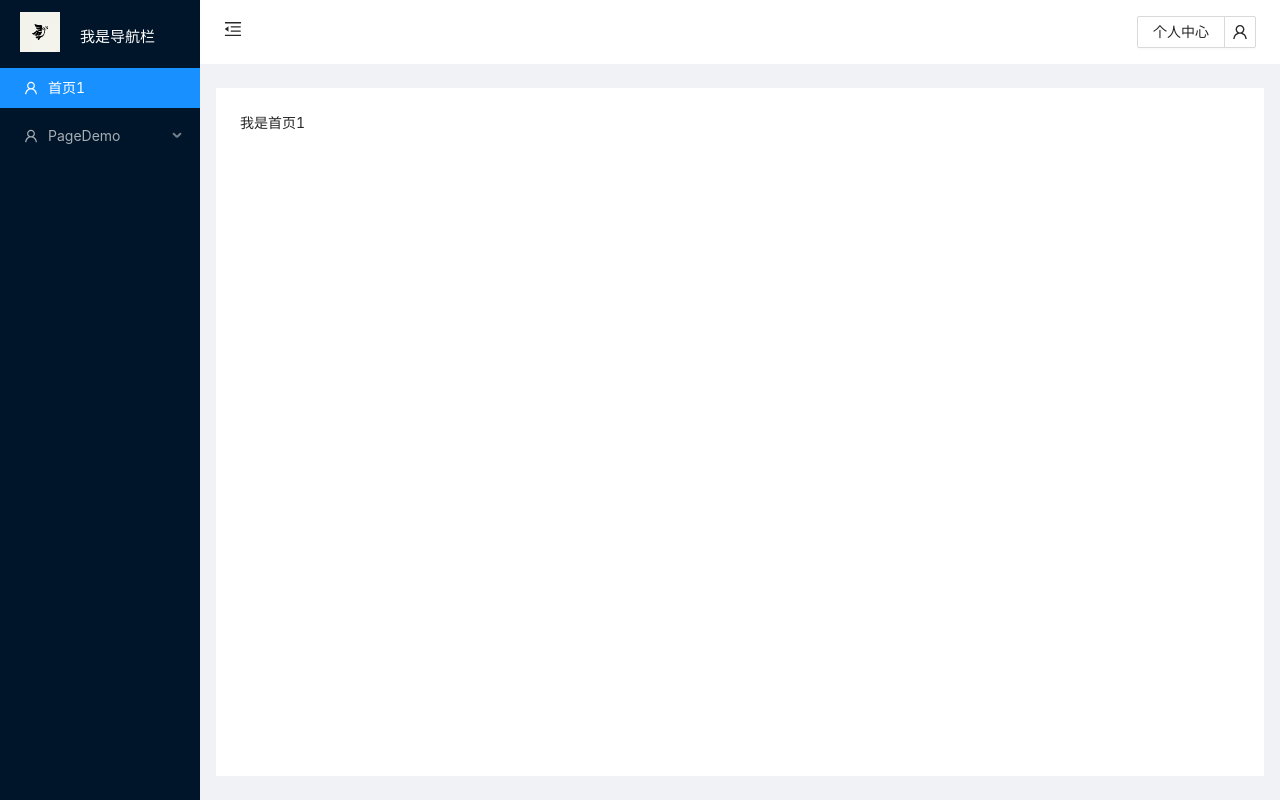
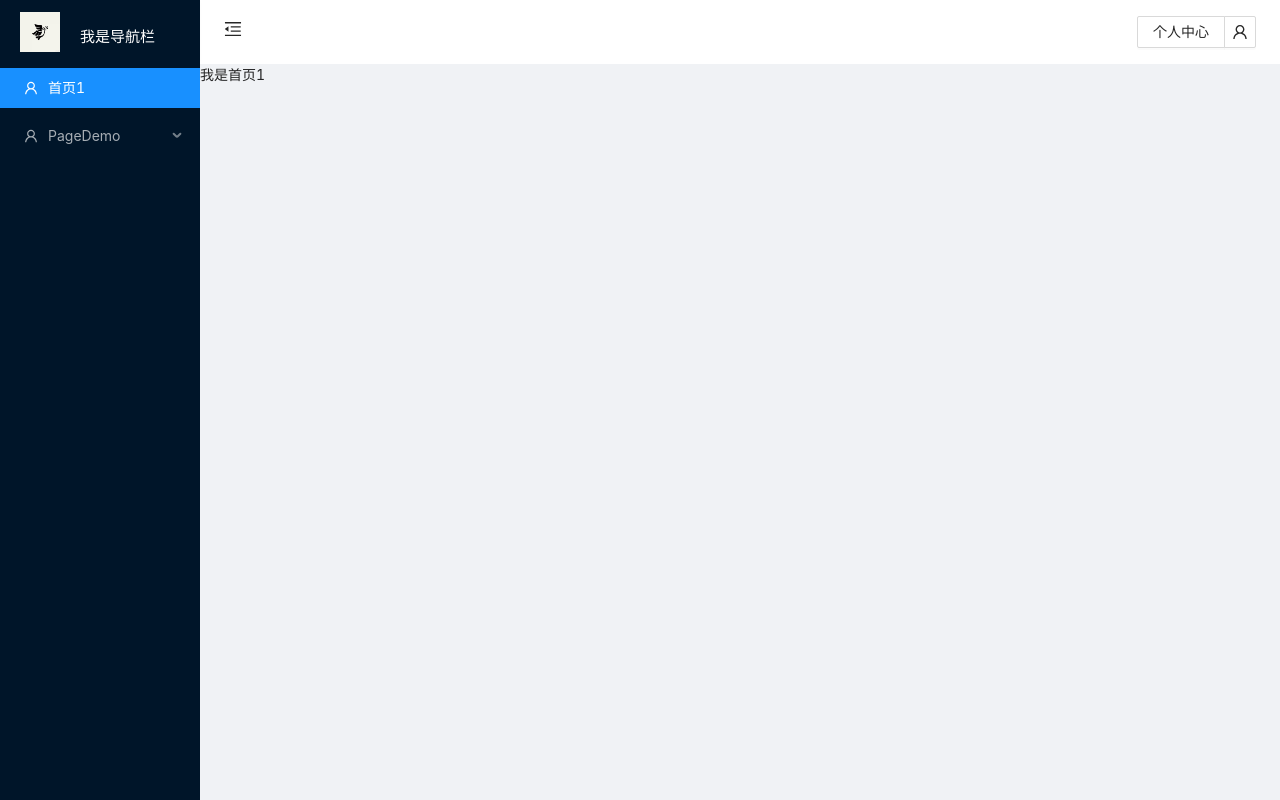
Before and after one commit to 1204456064/component-library, a Vue app: page /#/home in a window 1280 px wide. Built offline with nearby package versions, Linux system fonts and the light colour scheme; what particles.vue3 would draw is missing.

Commit message:
perf: 去除content样式，自定义样式

```diff
--- a/src/layout/components/content.vue
+++ b/src/layout/components/content.vue
@@ -1,5 +1,5 @@
 <template>
-  <a-layout-content class="content">
+  <a-layout-content>
     <router-view v-slot="{ Component, route }">
       <transition name="fade-slide" mode="out-in">
         <!-- 缓存 -->
@@ -11,10 +11,3 @@
   </a-layout-content>
 </template>
 <script lang="ts" setup></script>
-<style lang="scss" scoped>
-.content {
-  margin: 24px 16px;
-  padding: 24px;
-  background: #fff;
-}
-</style>
```
